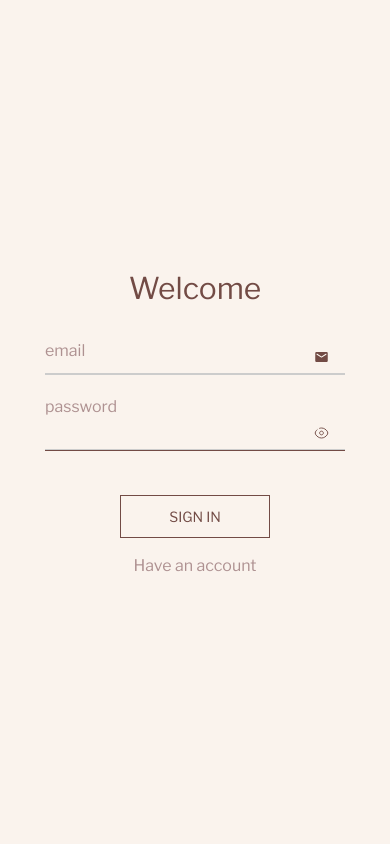
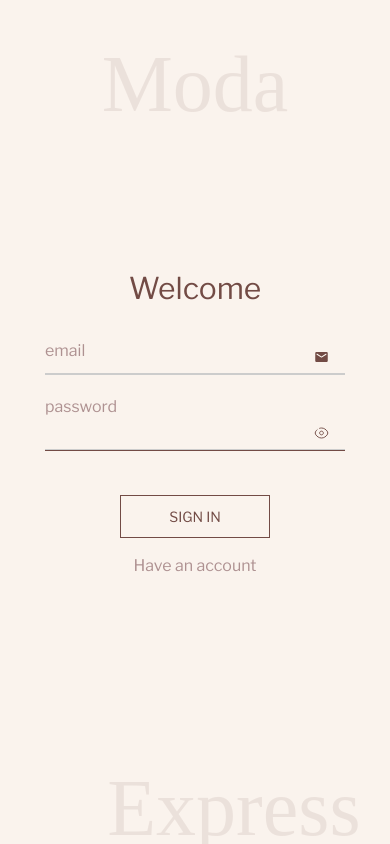
Before and after one commit to EricSousa02/loja-frontend, a Next.js app: page /sign-in in a window 390 px wide. Built offline with nearby package versions, Linux system fonts and the light colour scheme.

Commit message:
:sparkles: feat: Add  Text Modal express and  one of images has been changed

```diff
--- a/app/(auth)/auth.css
+++ b/app/(auth)/auth.css
@@ -16,6 +16,34 @@
   justify-content: center;
   align-items: center;
   gap: 4rem;
+  overflow: hidden;
+
+  .sign_titles {
+    position: absolute;
+    height: 100vh;
+    width: 100%;
+    overflow: hidden;
+
+    h1 {
+      @apply font-italiana;
+      font-size: 220px;
+      opacity: 0.1;
+      font-weight: 100;
+      position: absolute;
+      @apply text-main-3;
+      user-select: none;
+
+      &:nth-child(1) {
+        top: -10%;
+        left: 5%;
+      }
+
+      &:nth-child(2) {
+        bottom: -10%;
+        right: 5%;
+      }
+    }
+  }
 
 }
 
@@ -29,6 +57,7 @@
   .signIn_image {
     height: 100%;
     width: 100%;
+    z-index: 100;
     overflow: hidden;
 
     img {
@@ -54,6 +83,7 @@
     &:nth-child(3) {
       grid-area: 3/1/6/3;
     }
+
     &:nth-child(4) {
       grid-area: 4/3/5/4;
     }
@@ -97,31 +127,81 @@
   @apply text-main-4
 }
 
-@media (max-width:1000px){
-  .signIn{
+@media (max-width:1000px) {
+  .signIn {
     padding: 0 10px;
-    .signIn_images{
+
+    .signIn_images {
       height: 500px;
       width: auto;
     }
   }
 }
 
-@media (max-width:768px){
-  .signIn{
+@media (max-width:768px) {
+  .signIn {
     gap: 1rem;
-    .signIn_images{
+
+    .sign_titles {
+      h1 {
+        font-size: 150px;
+
+        &:nth-child(1) {
+          top: 0;
+        }
+
+        &:nth-child(2) {
+          bottom: 0;
+        }
+      }
+    }
+
+    .signIn_images {
       height: 400px;
     }
   }
 }
 
-@media (max-width:580px){
-  .signIn{
+@media (max-width:580px) {
+  .signIn {
     justify-content: center;
     padding: 0px;
-    .signIn_images{
+
+    .sign_titles {
+      h1 {
+        font-size: 80px;
+
+        &:nth-child(1) {
+          top: 10%;
+          left: 50%;
+          transform: translate(-50%, -50%);
+        }
+
+        &:nth-child(2) {
+          bottom: -10%;
+          left: 50%;
+          transform: translate(-50%, -50%);
+        }
+      }
+    }
+
+    .signIn_images {
       display: none;
     }
   }
 }
+
+@media (max-width:375px) {
+  .signIn{
+    .sign_titles{
+      h1{
+        &:nth-child(2){
+          left: 40%;
+        }
+      }
+    }
+    .signIn_form{
+      padding: 0 1rem;
+    }
+  }
+}
--- a/app/(auth)/sign-in/page.tsx
+++ b/app/(auth)/sign-in/page.tsx
@@ -44,6 +44,12 @@
 
   return (
     <div className="signIn">
+        <div className="sign_titles">
+        <h1>Moda</h1>
+        <h1>Express</h1>
+       </div>
+
+
       <div className="signIn_images">
         {images.map((image, i) => (
           <div className="signIn_image" key={i}>
--- a/app/globals.css
+++ b/app/globals.css
@@ -1,7 +1,6 @@
   @tailwind base;
   @tailwind components;
   @tailwind utilities;
-
 
   * {
     margin: 0;
```
Also changed, not shown: public/assets/thirdImage.jpeg.
